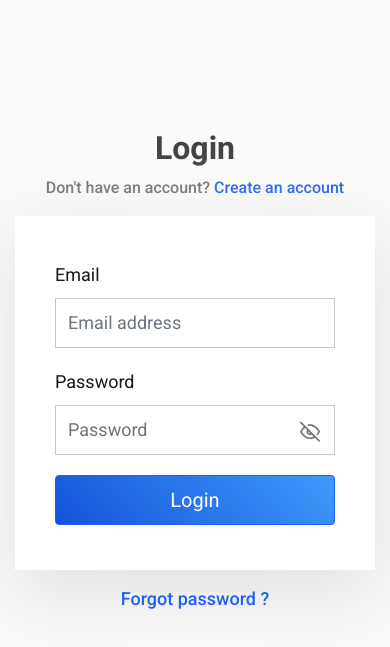
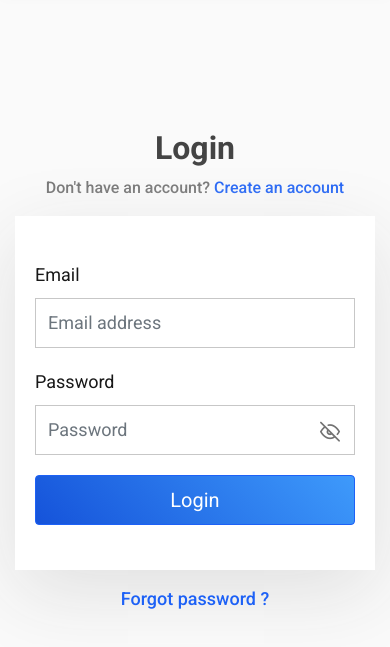
Before and after one commit to aakhilmalek/fresh-html, a plain HTML site: page login.html in a window 390 px wide. Shown: the part 79-726 px from the top of the page. Drawn offline with Linux system fonts and the light colour scheme; files whose address does not match are found by name.

Commit message:
initial pages created

```diff
--- a/assets/css/custom.scss
+++ b/assets/css/custom.scss
@@ -1108,6 +1108,14 @@ a {color: #1D61F6;}
 // middle section start here
 
 .middle-section {
+
+    .login-section {
+        .login-box {
+            .login-box-inner {
+                padding: 40px 20px;
+            }
+        }
+    }
     .product-listing-section {
         .product-right-content{
             padding: 0;
```
Also changed, not shown: assets/css/custom.css, 1 other file.
